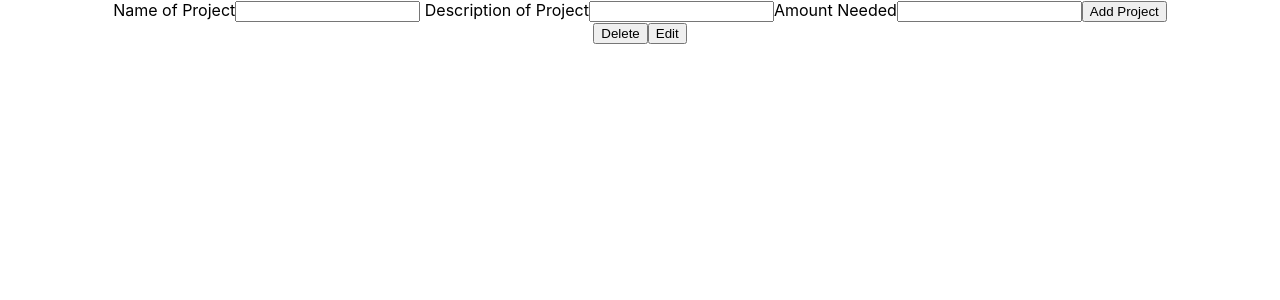
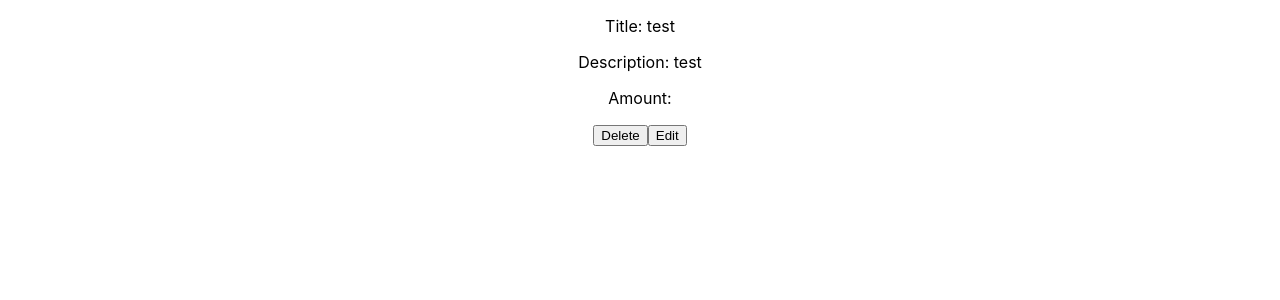
Before and after one commit to Virtual-R/fe, a React (Create React App) app: page /landingpage in a window 1280 px wide. Shown: the top 300 px of the page. Built offline with nearby package versions, Linux system fonts and the light colour scheme.

Commit message:
Some Changes

```diff
--- a/src/App.js
+++ b/src/App.js
@@ -1,26 +1,25 @@
-import React from 'react';
-import {Switch, Route} from 'react-router-dom'
-
-import './App.css';
-import LogInForm from './components/LogInForm'
-import SignUpForm from './components/SignUpForm';
-import LandingPage from './components/LandingPage';
-import ProjectForm from './components/ProjectForm';
-import EditProjectForm from './components/EditProductForm';
-
+import React from "react";
+import { Switch, Route } from "react-router-dom";
+import "./App.css";
+import LogInForm from "./components/LogInForm";
+import SignUpForm from "./components/SignUpForm";
+import LandingPage from "./components/LandingPage";
+import ProjectForm from "./components/ProjectForm";
+import Logoff from "./components/Logoff";
+import { PrivateRoute } from "./components/PrivateRoute";
 
 function App() {
   return (
     <div className="App">
       <Switch>
-      <Route path ='/login' component={LogInForm}/>
-      <Route  exact path='/' component={SignUpForm}/>
-      <Route path='/addproject' component={ProjectForm}/>
-      <Route path='/editproject' component={EditProjectForm}/>
-      <Route path='/landingpage' component={LandingPage}/>
-
-    </Switch>
-      </div>
+        <PrivateRoute exact path="/addproject" component={ProjectForm} />
+        <Route path="/login" component={LogInForm} />
+        <Route exact path="/" component={SignUpForm} />
+        {/* <Route path='/dashboard' component={DashBoard}/> */}
+        <Route path="/landingpage" component={LandingPage} />
+        <Route path="/logoff" component={Logoff} />
+      </Switch>
+    </div>
   );
 }
 
--- a/src/actions/addProject.js
+++ b/src/actions/addProject.js
@@ -1,9 +1,9 @@
 import {ADD_PROJECTS_START,ADD_PROJECTS_SUCCESS, ADD_PROJECTS_ERROR} from '../types/types';
 import axiosWithAuth from '../utils/axiosWithAuth';
-export const addProject = () => dispatch=>{
+export const addProject = (project) => dispatch=>{
    dispatch({type: ADD_PROJECTS_START});
    axiosWithAuth()
-   .put('')//api goes here
+   .post('',project)//api goes here
    .then(response=>{
       dispatch({type:ADD_PROJECTS_SUCCESS, payload: response.data.results})
    })
--- a/src/components/LandingPage.js
+++ b/src/components/LandingPage.js
@@ -1,31 +1,35 @@
 import React, {useState} from 'react';
 import {useSelector, useDispatch} from 'react-redux';
 import  {editProject,deleteProject} from '../actions/editProject';
-import ProjectForm from './ProjectForm';
+
 
 
 const LandingPage = props => {
 
-   const projects = useSelector( state => state.projects);
+   const projects = useSelector( state => state.editProject);
    const dispatch = useDispatch();
    const handleDelete = event =>{
       event.preventDefault();
       dispatch(deleteProject(event.target.value));
       };
+      console.log(projects)
 
    const handleEdit = event =>{
       event.preventDefault()
-
       dispatch(editProject(event.target.value))
    }
    return (
       <div>
-         <ProjectForm/>
-       {/* {projects.map((project)=>(
-          <div key={project.id}></div>
-       ))}  */}
-       <button onClick={handleDelete}>Delete</button>
-       <button onClick={handleEdit}>Edit</button>
+
+       {projects.map((project,index)=>(
+          <div key={index}>
+          <p>Title: {project.title}</p>
+          <p>Description: {project.description} </p>
+          <p>Amount: </p>
+          <button onClick={handleDelete}>Delete</button>
+          <button onClick={handleEdit}>Edit</button>
+          </div>
+       ))}
       </div>
    )
 }
--- a/src/components/LogInForm.js
+++ b/src/components/LogInForm.js
@@ -1,9 +1,6 @@
 import * as React from "react";
 import { Button, Form, FormGroup, Input } from "reactstrap";
 import styled from "styled-components";
-import {useDispatch, useSelector, connect} from 'react-redux';
-import {login} from '../actions/login';
-import {useState} from 'react';
 
 const H2 = styled.h2`
   color: #ffffff;
@@ -16,26 +13,19 @@ const Div = styled.div`
   margin-left: 150px;
 `;
 
-function LogInForm() {
+
+  export default function LogInForm() {
     const [userEmail, setUserEmail] = React.useState("");
     const [userPassword, setUserPassword] = React.useState("");
     const [loading] = React.useState(false);
-  // const dispatch = useDispatch();
-  // const user = useSelector(state=>state.login)
-  const [users, setUsers] = useState([])
-
-  const handleChange = event =>{
-    setUsers({
-      ...users, [event.target.name] : event.target.value
-    })
-
-  }
 
     return (
       <Div>
         <Form
-        onSubmit={login}
-
+          onSubmit={e => {
+            e.preventDefault();
+            // Auth handler
+          }}
         >
           <H2>Log in</H2>
 
@@ -43,18 +33,18 @@ function LogInForm() {
             <Input
               type="email"
               name="email"
-            value={users.username}
+              value={userEmail}
               placeholder="john@mail.com"
-            onChange={handleChange}
+              onChange={e => setUserEmail(e.target.value)}
             />
           </FormGroup>
           <FormGroup>
             <Input
               type="password"
               name="password"
-            value={users.password}
+              value={userPassword}
               placeholder="Password"
-            onChange={handleChange}
+              onChange={e => setUserPassword(e.target.value)}
             />
           </FormGroup>
 
@@ -65,17 +55,3 @@ function LogInForm() {
       </Div>
     );
   }
-
-const  mapDispatchToProps={
-  login
-}
-function mapStateToProps(state) {
-  return{
-  isLoading: state.login.isLoading,
-  error: state.login.error,
-  user: state.login.username,
-  password: state.login.password
-}
-}
-
-export default connect(mapStateToProps,mapDispatchToProps)(LogInForm)
--- a/src/components/Logoff.js
+++ b/src/components/Logoff.js
@@ -15,3 +15,4 @@ export const Logoff = props => {
     </div>
   );
 };
+export default Logoff;
--- a/src/components/ProjectForm.js
+++ b/src/components/ProjectForm.js
@@ -1,23 +1,25 @@
 import React , {useState} from 'react';
 import { addProject } from '../reducers/addProject';
 import {useDispatch} from 'react-redux';
+import Logoff from './Logoff';
 
 
  const ProjectForm = () => {
     const [newProject, setNewProject] = useState({
+       title:'',
        name:'',
        description:'',
        amount:'',
     });
     const dispatch = useDispatch()
-    const handleSubmit=(event)=>{
+    const handleChange=(event)=>{
        event.preventDefault()
       setNewProject({
          ...newProject,
          [event.target.name]: event.target.value
       })
     }
-    const handleChange =(event) =>{
+    const handleSubmit =(event) =>{
        event.preventDefault();
        dispatch(addProject(newProject));
 
@@ -25,12 +27,16 @@ import {useDispatch} from 'react-redux';
    return (
       <form onSubmit={handleSubmit}>
          <label>
-            Name of Project
+           Title:
+           <input type='text' name='title' value={newProject.title} onChange={handleChange}/>
+         </label>
+         <label>
+            Name of Project:
          <input type="text" name='name' value={newProject.name} onChange={handleChange}/>
          </label>
-         <label> Description of Project<input type='text' name='description' value={newProject.description} onChange={handleChange}></input></label>
-         <label>Amount Needed<input type="text" name='amount' value={newProject.amount} onChange={handleChange}/></label>
-         <button type='submit'>Add Project</button>
+         <label> Description of Project: <input type='text' name='description' value={newProject.description} onChange={handleChange}></input></label>
+         <label>Amount Needed: <input type="text" name='amount' value={newProject.amount} onChange={handleChange}/></label>
+         <button type='submit'>Add Project: </button>
          </form>
    )
 }
--- a/src/index.js
+++ b/src/index.js
@@ -14,8 +14,8 @@ import logger from 'redux-logger'
 const rootReducer = combineReducers({
   login: loginReducer,
   signup: signUpReducer,
-  addProduct: addProject,
-  editProduct: editProject
+  addProject: addProject,
+  editProject: editProject
 });
 const store = createStore(rootReducer, applyMiddleware(thunk, logger));
 
--- a/src/reducers/addProject.js
+++ b/src/reducers/addProject.js
@@ -1,7 +1,7 @@
 import {ADD_PROJECTS_START,ADD_PROJECTS_SUCCESS, ADD_PROJECTS_ERROR} from '../types/types';
 
 const initialProductState ={
-   product: [],
+   title: '',
    addingProduct: false,
    error:''
 
--- a/src/reducers/editProject.js
+++ b/src/reducers/editProject.js
@@ -1,11 +1,15 @@
 import {EDIT_PROJECTS_START,EDIT_PROJECTS_SUCCESS, EDIT_PROJECTS_ERROR} from '../types/types';
 
-const initialProductState ={
-   product: [],
+const initialProductState = [{
+   title: 'test',
    editingProduct: false,
-   error:''
+   error:'',
+   name:'',
+   description:'test',
+   amount:''
+}
 
-   }
+]
 
 export const editProject = (state= initialProductState, action) => {
    switch(action.type){
--- a/src/utils/axiosWithAuth.js
+++ b/src/utils/axiosWithAuth.js
@@ -3,7 +3,7 @@ import axios from "axios";
 const axiosWithAuth = () => {
   const token = localStorage.getItem("token");
   return axios.create({
-    baseURL: "", //api will go here
+    baseURL: "https://sixr-clone.herokuapp.com/", //api will go here
     headers: {
       Authorization: token
     }
```
Lines whose indentation alone changed are shown as unchanged.
